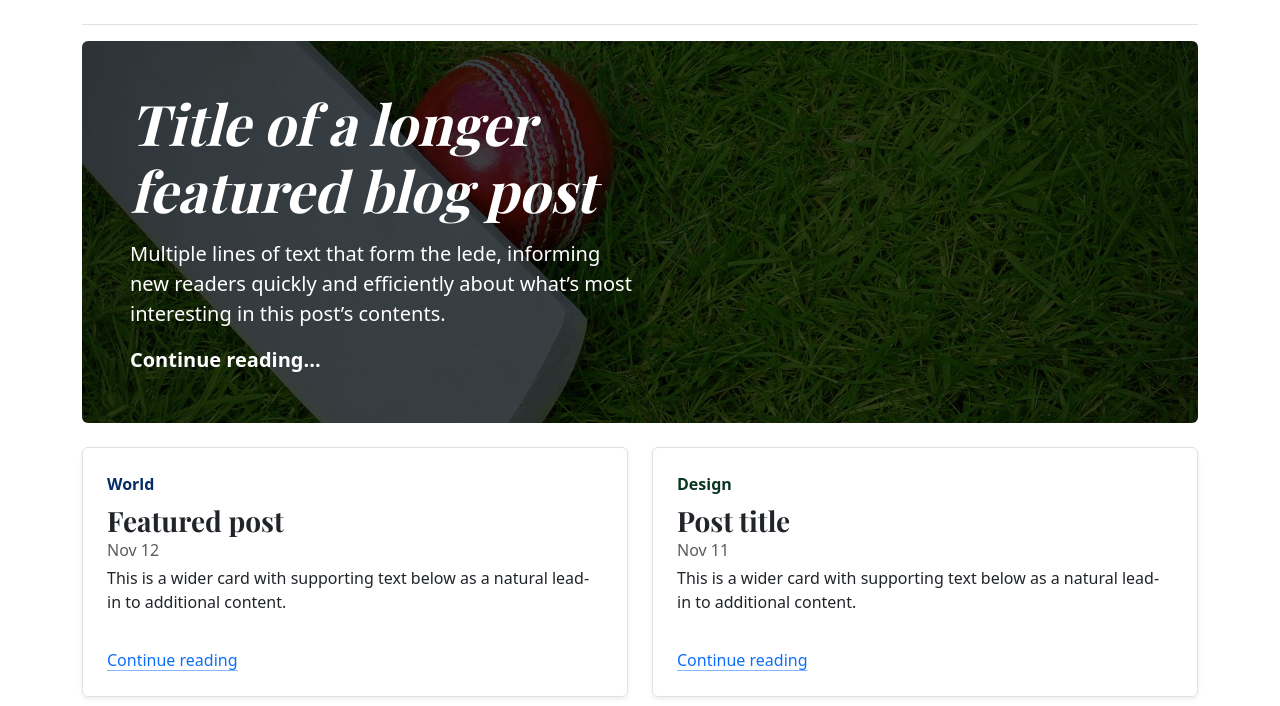
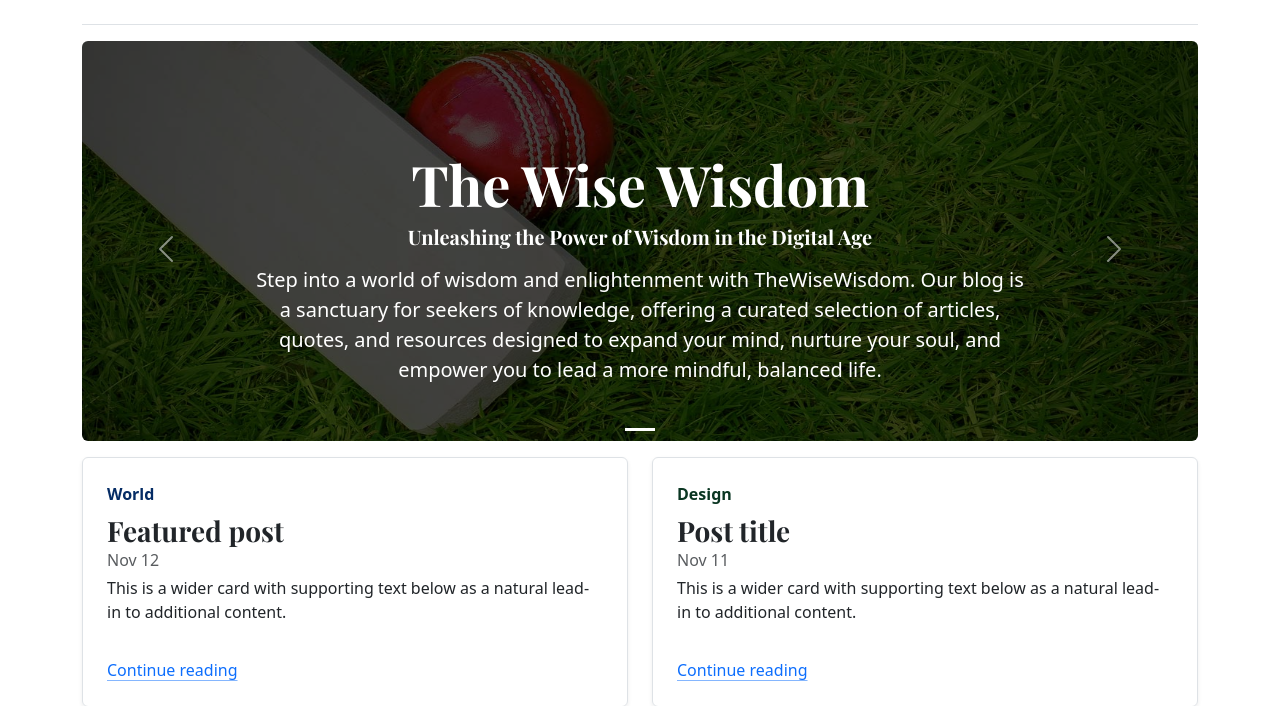
Before and after one commit to devendraDPI/blog, a Django app: page / in a window 1280 px wide. Shown: the part 92-798 px from the top of the page. Run offline with Django 4.2, Linux system fonts and the light colour scheme; data that the repository does not hold is empty.

Commit message:
Display featured posts on homepage

```diff
--- a/templates/home.html
+++ b/templates/home.html
@@ -37,12 +37,40 @@
       </div>
     </div>
     <main class="container">
-      <div class="p-4 p-md-5 mb-4 rounded text-white bg-dark" style="background-image: url({% static 'images/bg.jpg' %});background-blend-mode: overlay; background-size:cover;">
-        <div class="col-lg-6 px-0">
-          <h1 class="display-4 fst-italic">Title of a longer featured blog post</h1>
-          <p class="lead my-3">Multiple lines of text that form the lede, informing new readers quickly and efficiently about what’s most interesting in this post’s contents.</p>
-          <p class="lead mb-0"><a href="#" class="text-white fw-bold" style="text-decoration: none;">Continue reading...</a></p>
+      <div id="carouselCaptions" class="carousel slide">
+        <div class="carousel-indicators">
+          <button type="button" data-bs-target="#carouselCaptions" data-bs-slide-to="0" class="active" aria-current="true" aria-label="Slide 0"></button>
+          {% for post in featured_posts %}
+            <button type="button" data-bs-target="#carouselCaptions" data-bs-slide-to="{{ forloop.counter }}" aria-label="Slide {{ forloop.counter }}"></button>
+          {% endfor %}
         </div>
+        <div class="carousel-inner">
+          <div class="carousel-item active mb-3">
+            <img src="{% static 'images/bg.jpg' %}" class="d-block w-100 rounded" alt="Featured post image" height="400px" style="opacity: 1;">
+            <div class="carousel-caption d-none d-md-block">
+              <h1 class="display-4">The Wise Wisdom</h1>
+              <h5 class="display-8">Unleashing the Power of Wisdom in the Digital Age</h5>
+              <p class="lead my-3">Step into a world of wisdom and enlightenment with TheWiseWisdom. Our blog is a sanctuary for seekers of knowledge, offering a curated selection of articles, quotes, and resources designed to expand your mind, nurture your soul, and empower you to lead a more mindful, balanced life.</p>
+            </div>
+          </div>
+          {% for post in featured_posts %}
+            <div class="carousel-item mb-3">
+              <img src="{{ post.featured_image.url }}" class="d-block w-100 rounded" alt="Featured post image" height="400px" style="opacity: 1;">
+              <div class="carousel-caption d-none d-md-block">
+                <h1 class="display-4 fst-italic">{{ post.title }}</h1>
+                <p class="lead my-3">{{ post.short_description }}</p>
+              </div>
+            </div>
+          {% endfor %}
+        </div>
+        <button class="carousel-control-prev" type="button" data-bs-target="#carouselCaptions" data-bs-slide="prev">
+          <span class="carousel-control-prev-icon" aria-hidden="true"></span>
+          <span class="visually-hidden">Previous</span>
+        </button>
+        <button class="carousel-control-next" type="button" data-bs-target="#carouselCaptions" data-bs-slide="next">
+          <span class="carousel-control-next-icon" aria-hidden="true"></span>
+          <span class="visually-hidden">Next</span>
+        </button>
       </div>
       <div class="row mb-2">
         <div class="col-md-6">
--- a/the_wise_wisdom/static/css/blog.css
+++ b/the_wise_wisdom/static/css/blog.css
@@ -94,3 +94,7 @@ h1, h2, h3, h4, h5, h6 {
 .bd-mode-toggle {
   z-index: 1500;
 }
+
+.carousel img {
+  filter: brightness(30%);
+}
--- a/the_wise_wisdom/views.py
+++ b/the_wise_wisdom/views.py
@@ -1,10 +1,12 @@
 from django.shortcuts import render
-from blog.models import Category
+from blog.models import Category, Blog
 
 
 def home(request):
     categories = Category.objects.all()
+    featured_posts = Blog.objects.filter(is_featured=True).order_by('updated_at')
     context = {
         'categories': categories,
+        'featured_posts':featured_posts,
     }
     return render(request, 'home.html', context)
```
Lines whose indentation alone changed are shown as unchanged.
